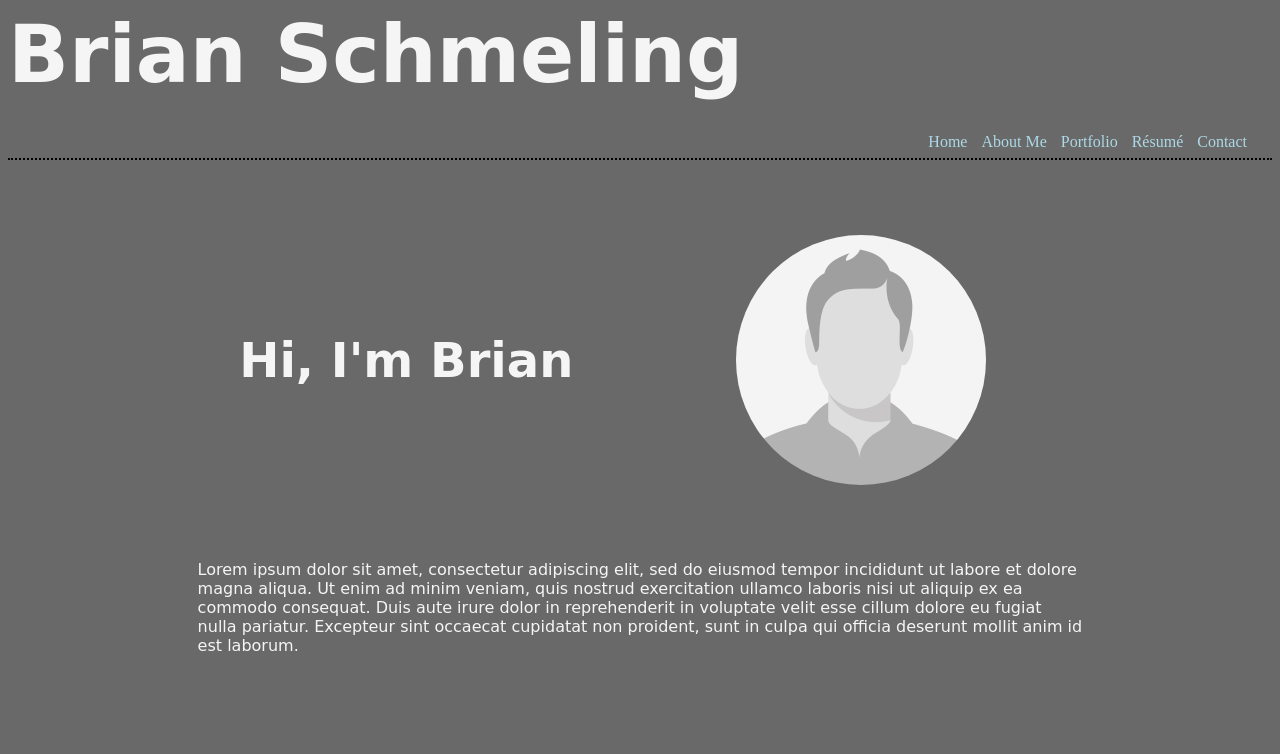
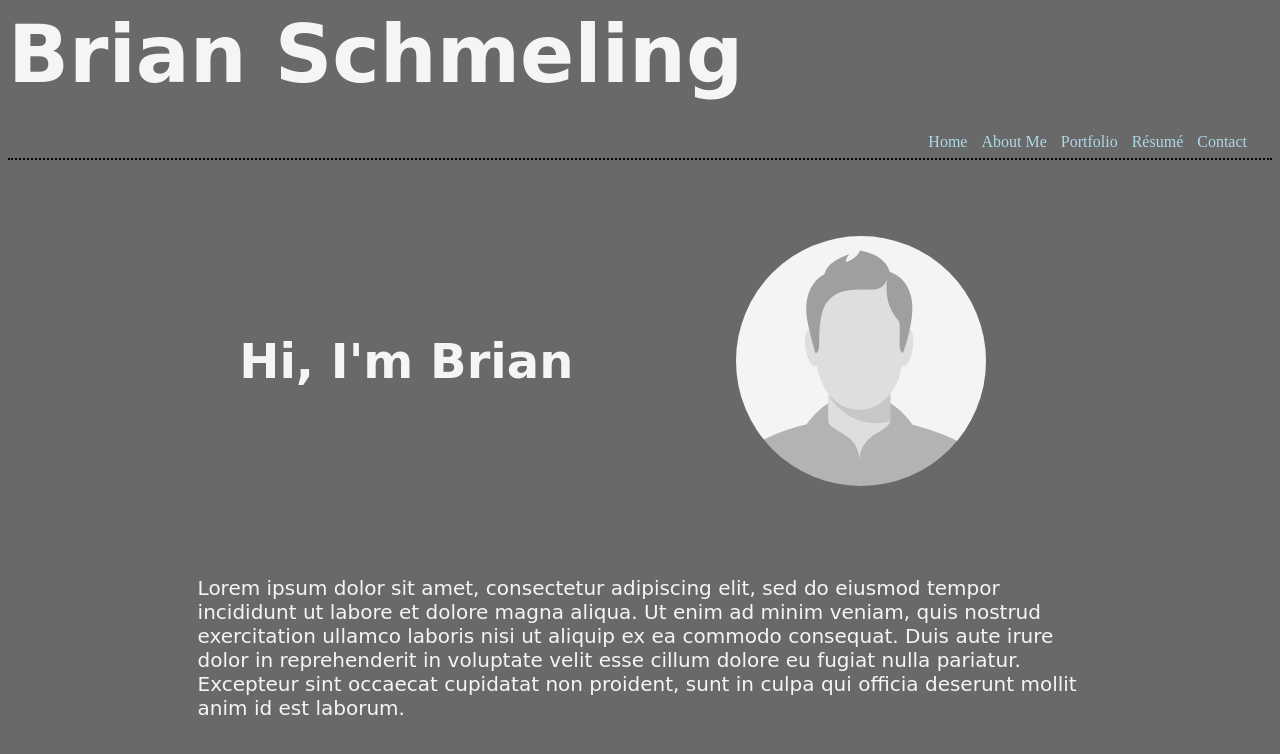
Before and after one commit to BrianSchmeling/BrianSchmeling.github.io, a plain HTML site: page index.html in a window 1280 px wide. Drawn offline with Linux system fonts and the light colour scheme.

Commit message:
update index.html and style.css

```diff
--- a/index.html
+++ b/index.html
@@ -24,7 +24,7 @@
         <div class="centerImg">
             <img src="./images/male-placeholder-image.jpeg" alt="A picture of Brian">
         </div>
-        <h2>Hi, I'm Brian</h2>
+        <h2><div class="halfBorder">Hi, I'm Brian</div></h2>
         <p class="intro">Lorem ipsum dolor sit amet, consectetur adipiscing elit, sed do eiusmod tempor incididunt ut labore et dolore magna aliqua. Ut enim ad minim veniam, quis nostrud exercitation ullamco laboris nisi ut aliquip ex ea commodo consequat. Duis aute irure dolor in reprehenderit in voluptate velit esse cillum dolore eu fugiat nulla pariatur. Excepteur sint occaecat cupidatat non proident, sunt in culpa qui officia deserunt mollit anim id est laborum.</p>
     </main>
     <footer>
--- a/style.css
+++ b/style.css
@@ -79,4 +79,6 @@ p.intro {
     grid-column: 2 / span 2;
     margin-top: 75px;
     font-family: cursive;
+    font-size: 20px;
+    padding-top: 15px;
 }
```
